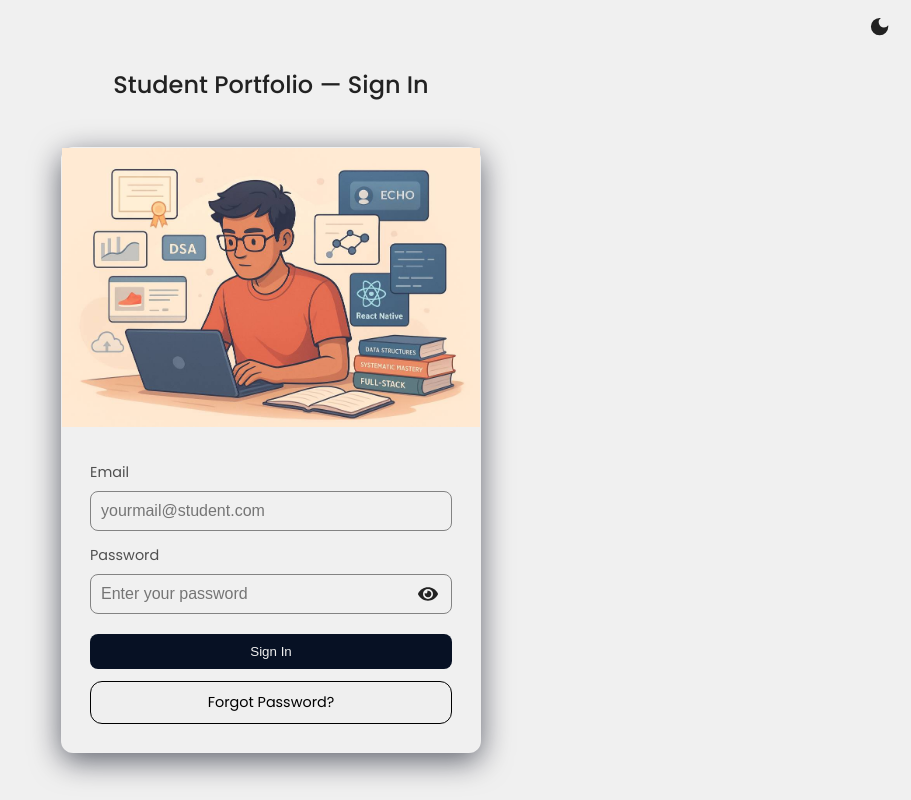
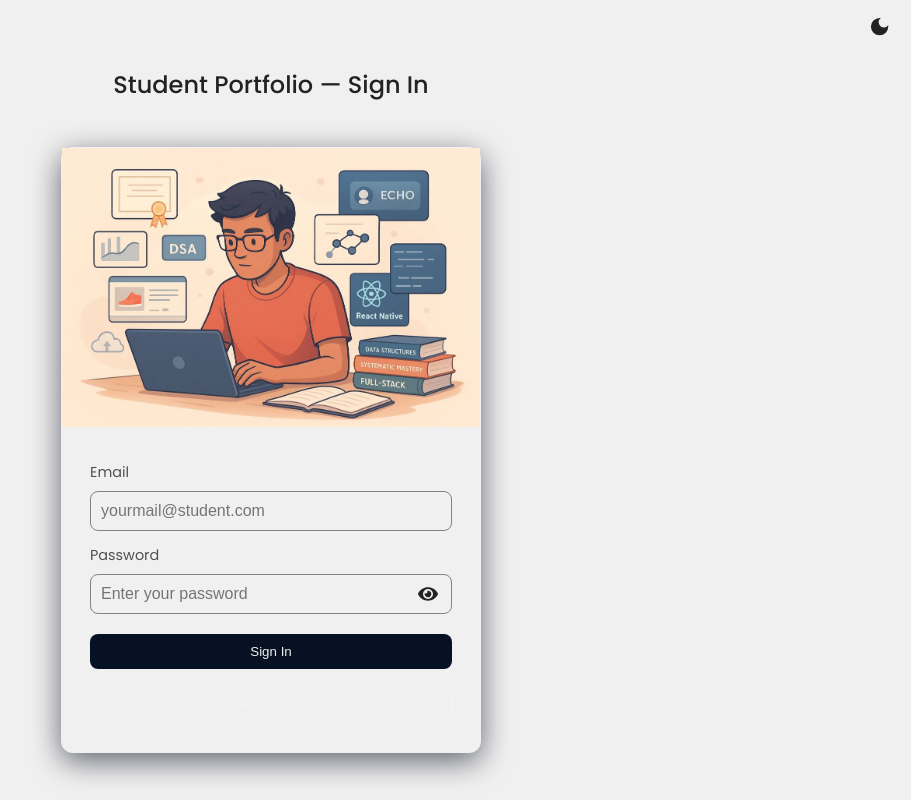
Before and after one commit to harshdev4/student-portfolio, a React (Vite) app in the folder Client/: page /login in a window 1280 px wide. Shown: the whole page, without its empty margins (369-1280 px from the left). Built offline with nearby package versions, Linux system fonts and the light colour scheme; no server answers.

Commit message:
fixed ui

```diff
--- a/Client/src/pages/LoginPage/LoginPage.module.css
+++ b/Client/src/pages/LoginPage/LoginPage.module.css
@@ -135,6 +135,8 @@
     font-size: 0.9rem;
     font-family: "Poppins", sans-serif;
     font-weight: 400;
+    background: transparent;
+    color: var(--header-bg);
 }
 
 @media (max-width: 480px) {
--- a/Client/src/pages/ResetPwdPage/ResetPwdPage.module.css
+++ b/Client/src/pages/ResetPwdPage/ResetPwdPage.module.css
@@ -1,6 +1,7 @@
 .resetPwdPage {
     max-width: 450px;
     margin: 0 auto;
+    padding: 0 13px;
 }
 
 .heading {
--- a/Client/src/queries/requestResetPwdMutation.jsx
+++ b/Client/src/queries/requestResetPwdMutation.jsx
@@ -5,6 +5,7 @@ import axiosInstance from '../utils/axiosInstance.utils';
 import { useNavigate } from 'react-router-dom';
 
 const requestResetPwdMutation = () => {
+    const navigate = useNavigate();
     return useMutation({
         mutationFn: async (payload) => {
             const res = await axiosInstance.post('/request-reset-pwd', payload);
@@ -12,6 +13,9 @@ const requestResetPwdMutation = () => {
         },
         onSuccess: (data) => {
             toast.success("Email sent!, please check your inbox");
+            setTimeout(() => {
+                navigate(`/login`);
+            }, 2000);
         },
         onError: (error) => {
             toast.error(error?.response?.data?.message || "Something went wrong. Please try again.");
```
